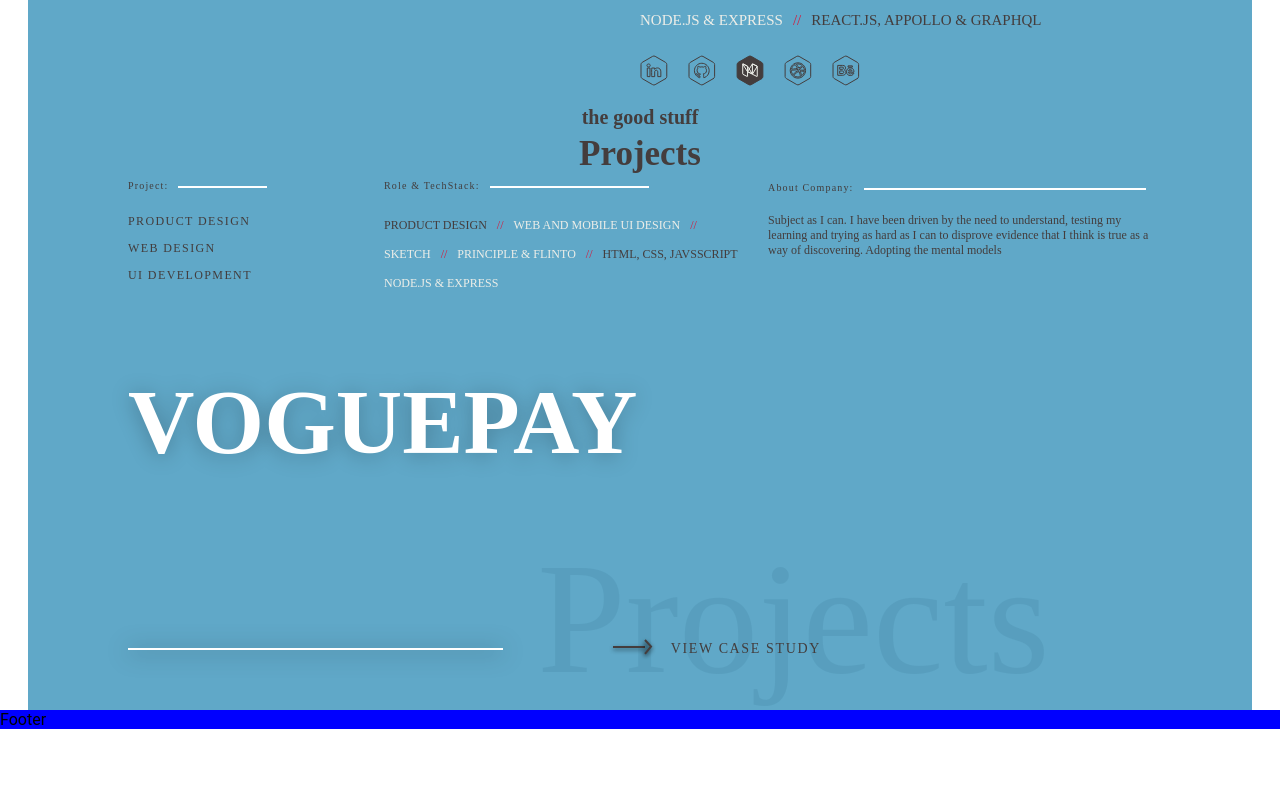
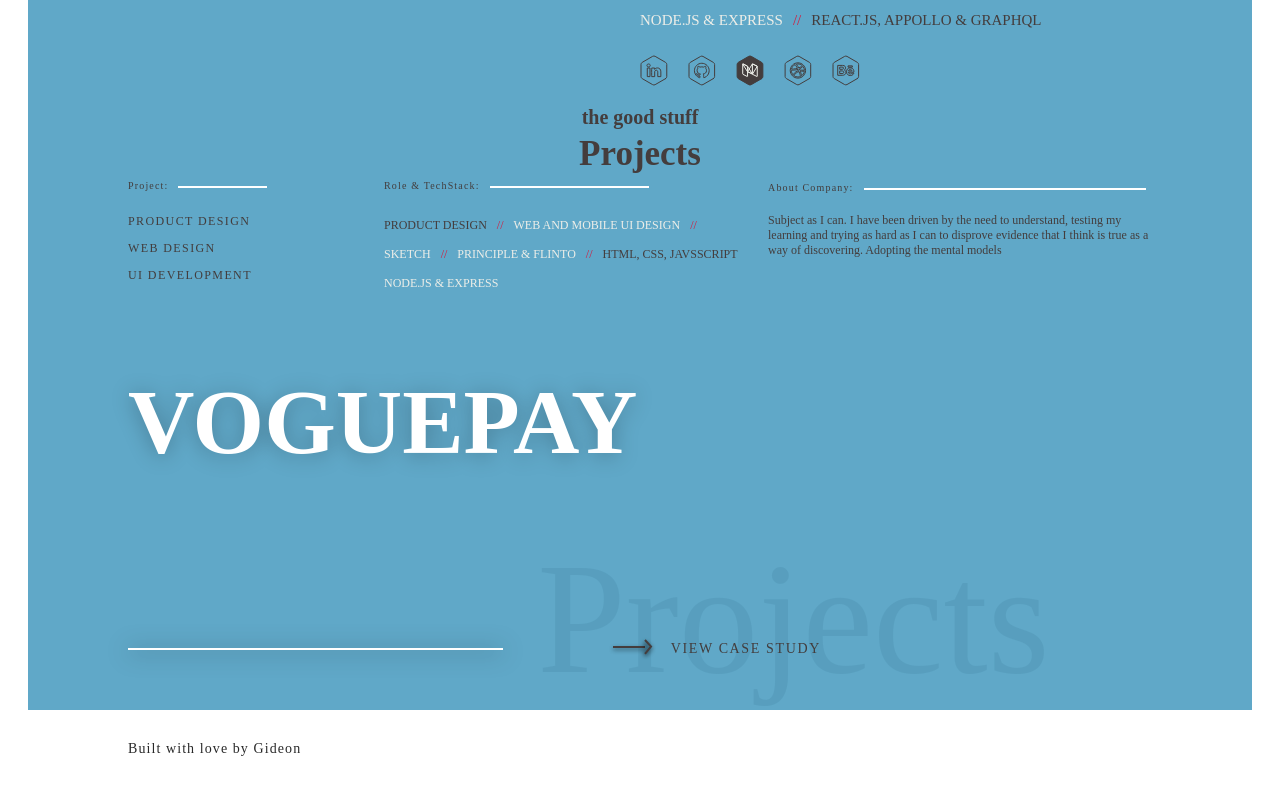
Before and after one commit to gideonflash/portfolio, a React (Create React App) app: page / in a window 1280 px wide. Shown: the part 945-1740 px from the top of the page. Before the commit the page ends 1674 px from the top, so only its background shows below. Built offline with nearby package versions, Linux system fonts and the light colour scheme; what webfontloader would draw is missing.

Commit message:
Footer addition

```diff
--- a/src/containers/App/index.js
+++ b/src/containers/App/index.js
@@ -7,7 +7,7 @@
   position: fixed;
   z-index: 0;
   top: 28px;
-  bottom: 28px;
+  bottom: 131px;
   left: 10%;
   border: 0.5px solid #5499b8;
 `;
@@ -15,7 +15,7 @@
   position: fixed;
   z-index: 0;
   top: 28px;
-  bottom: 28px;
+  bottom: 131px;
   background-color: red;
   left: 20%;
   border: 0.5px solid #5499b8;
@@ -24,7 +24,7 @@
   position: fixed;
   z-index: 0;
   top: 28px;
-  bottom: 28px;
+  bottom: 131px;
   background-color: red;
   left: 30%;
   border: 0.5px solid #5499b8;
@@ -33,7 +33,7 @@
   position: fixed;
   z-index: 0;
   top: 28px;
-  bottom: 28px;
+  bottom: 131px;
   background-color: red;
   left: 40%;
   border: 0.5px solid #5499b8;
@@ -42,7 +42,7 @@
   position: fixed;
   z-index: 0;
   top: 28px;
-  bottom: 28px;
+  bottom: 131px;
   background-color: red;
   left: 50%;
   border: 0.5px solid #5499b8;
@@ -51,7 +51,7 @@
   position: fixed;
   z-index: 0;
   top: 28px;
-  bottom: 28px;
+  bottom: 131px;
   background-color: red;
   left: 60%;
   border: 0.5px solid #5499b8;
@@ -60,7 +60,7 @@
   position: fixed;
   z-index: 0;
   top: 28px;
-  bottom: 28px;
+  bottom: 131px;
   background-color: red;
   left: 70%;
   border: 0.5px solid #5499b8;
@@ -69,7 +69,7 @@
   position: fixed;
   z-index: 0;
   top: 28px;
-  bottom: 28px;
+  bottom: 131px;
   background-color: red;
   left: 80%;
   border: 0.5px solid #5499b8;
@@ -78,7 +78,7 @@
   position: fixed;
   z-index: 0;
   top: 28px;
-  bottom: 28px;
+  bottom: 131px;
   background-color: red;
   left: 90%;
   border: 0.5px solid #5499b8;
--- a/src/containers/Footer/index.js
+++ b/src/containers/Footer/index.js
@@ -2,12 +2,35 @@
 import styled from "styled-components";
 
 const Section = styled.div`
-  background-color: blue;
+  display: grid;
+`;
+
+const FooterContianer = styled.div`
+  width: 1024px;
+  height: 100%;
+
+  justify-self: center;
+  margin-top: 28px;
+  margin-bottom: 28px;
+`;
+
+const BuiltWithLove = styled.a`
+  /* made with by Gideon: */
+  font-family: SanFranciscoText-Regular;
+  font-size: 14px;
+  color: rgba(0, 0, 0, 0.84);
+  letter-spacing: 1.08px;
 `;
 
 class Footer extends Component {
   render() {
-    return <Section>Footer</Section>;
+    return (
+      <Section>
+        <FooterContianer>
+          <BuiltWithLove>Built with love by Gideon</BuiltWithLove>
+        </FooterContianer>
+      </Section>
+    );
   }
 }
 
```
